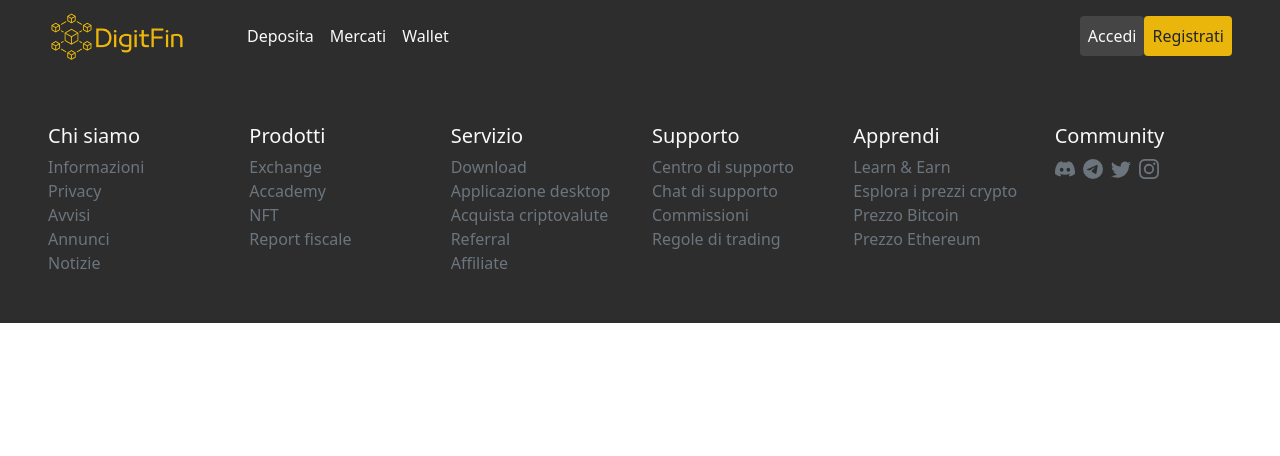
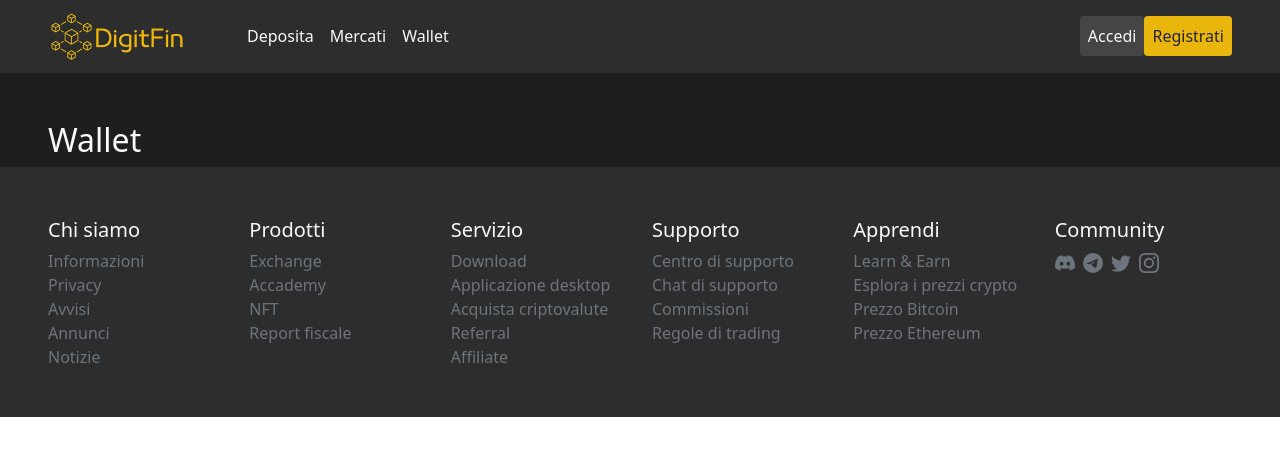
Before and after one commit to Massimiliano2022/CAPSTONE-PROJECT-FRONTEND, a React (Create React App) app: page /wallet in a window 1280 px wide. Shown: the top 456 px of the page. Built offline with nearby package versions, Linux system fonts and the light colour scheme.

Commit message:
fix vari creazione componente MyWallet.jsx

```diff
--- a/src/App.js
+++ b/src/App.js
@@ -9,6 +9,7 @@ import MyLogin from "./components/MyLogin";
 import MySignup from "./components/MySignup";
 import MyCryptoList from "./components/MyCryptoList";
 import MyCrypto from "./components/MyCrypto";
+import MyWallet from "./components/MyWallet";
 
 function App() {
   return (
@@ -20,6 +21,7 @@ function App() {
             <Route path="/" element={<MyMain />} />
             <Route path="/mercati" element={<MyCryptoList/>}/>
             <Route path="/crypto" element={<MyCrypto/>}/>
+            <Route path="/wallet" element={<MyWallet/>}/>
           </Routes>
         <MyFooter/>
     </BrowserRouter>
--- a/src/components/MyCrypto.jsx
+++ b/src/components/MyCrypto.jsx
@@ -31,8 +31,8 @@ const MyCrypto = () => {
                 <Row className="pt-5">
                     <Col sm={12}>
                         <div className="d-flex align-items-center mb-4">
-                            <img src={btcLogo} alt="Bitcoin Logo" width={50} className="me-4" />
-                            <h1 className="me-4">Valore Bitcoin</h1>
+                            <img src={btcLogo} alt="Bitcoin Logo" width={45} className="me-4" />
+                            <h2 className="me-4">Valore Bitcoin</h2>
                             <p className="text-muted mb-0">BTC</p>
                         </div>
                         <p className="fs-3">$ 30518.49 <span style={{ color: "#0FC67E" }}>+0.21</span></p>
--- a/src/components/MyCryptoList.jsx
+++ b/src/components/MyCryptoList.jsx
@@ -18,7 +18,7 @@ const MyCryptoList = () => {
             <Container fluid className="text-light px-5" style={{ background: "#1E1E1E" }}>
                 <Row className='py-5'>
                     <Col sm={12} md={6}>
-                        <h1 className="fs-3 p-0 m-0">Panoramica mercati</h1>
+                        <h2 className="fs-3 p-0 m-0">Panoramica mercati</h2>
                         <p className="text-muted mb-3">Tutte le informazione dei prezzi sono in USD</p>
                     </Col>
                     <Col sm={12} md={6}>
--- a/src/components/MyLogin.jsx
+++ b/src/components/MyLogin.jsx
@@ -7,7 +7,7 @@ const MyLogin = () => {
                 <Row className="py-5" style={{ minHeight: "70vh" }}>
                     <Col className="d-flex justify-content-center align-items-center flex-column">
                         <div className="p-5" style={{ background: "#2d2d2d" }}>
-                            <h1 className="text-center">Accedi</h1>
+                            <h2 className="text-center">Accedi</h2>
                             <Form>
                                 <Form.Group className="mb-3" controlId="email">
                                     <Form.Label>Email</Form.Label>
--- a/src/components/MyNav.jsx
+++ b/src/components/MyNav.jsx
@@ -22,7 +22,7 @@ const MyNav = () => {
                             <Link to={"/mercati"} className="text-light nav-link">Mercati</Link>
                         </Nav.Item>
                         <Nav.Item>
-                            <Link to={"/"} className="text-light nav-link">Wallet</Link>
+                            <Link to={"/wallet"} className="text-light nav-link">Wallet</Link>
                         </Nav.Item>
                     </Nav>
                     <Nav className="justify-content-end">
--- a/src/components/MySignup.jsx
+++ b/src/components/MySignup.jsx
@@ -7,7 +7,7 @@ const MySignup = () => {
                 <Row className="py-5" style={{ minHeight: "70vh" }}>
                     <Col className="d-flex justify-content-center align-items-center flex-column">
                         <div className="p-5" style={{ background: "#2d2d2d" }}>
-                            <h1 className="text-center">Iscriviti</h1>
+                            <h2 className="text-center">Iscriviti</h2>
                             <Form>
                                 <Form.Group className="mb-3" controlId="nome">
                                     <Form.Label>Nome</Form.Label>
--- /dev/null
+++ b/src/components/MyWallet.jsx
@@ -0,0 +1,14 @@
+import { Container, Row } from "react-bootstrap";
+
+const MyWallet =() => {
+    return(
+        <>
+            <Container fluid className="text-light px-5" style={{ background: "#1E1E1E" }}>
+                <Row className="pt-5">
+                    <h2>Wallet</h2>
+                </Row>
+            </Container>
+        </>
+    );
+}
+export default MyWallet;
```
